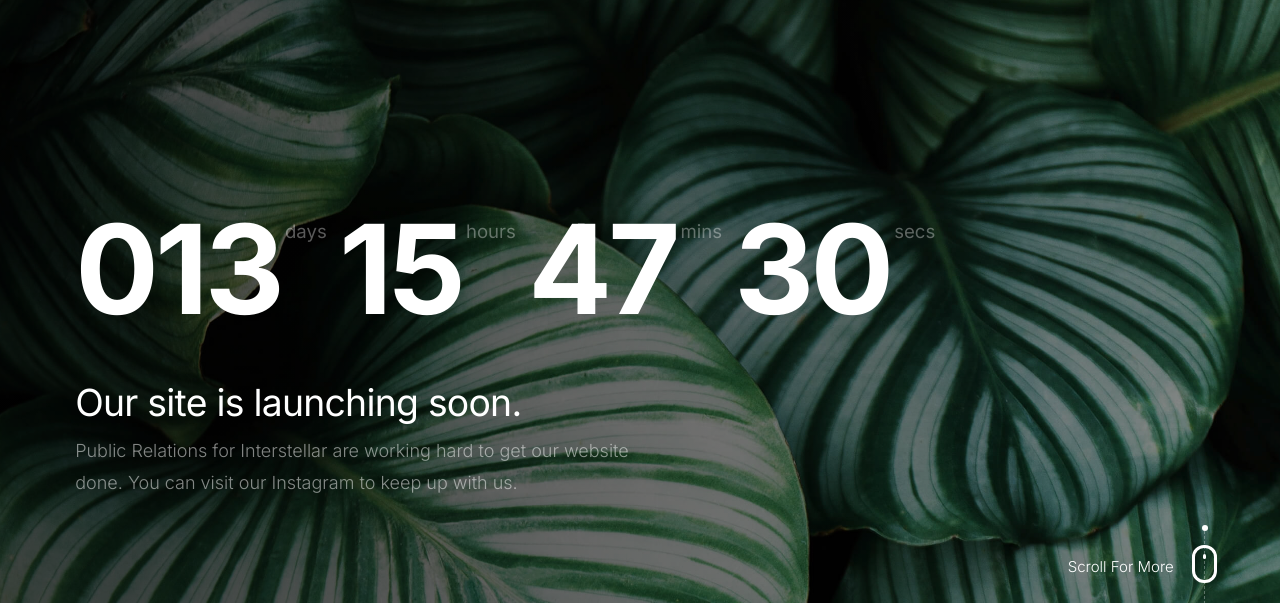
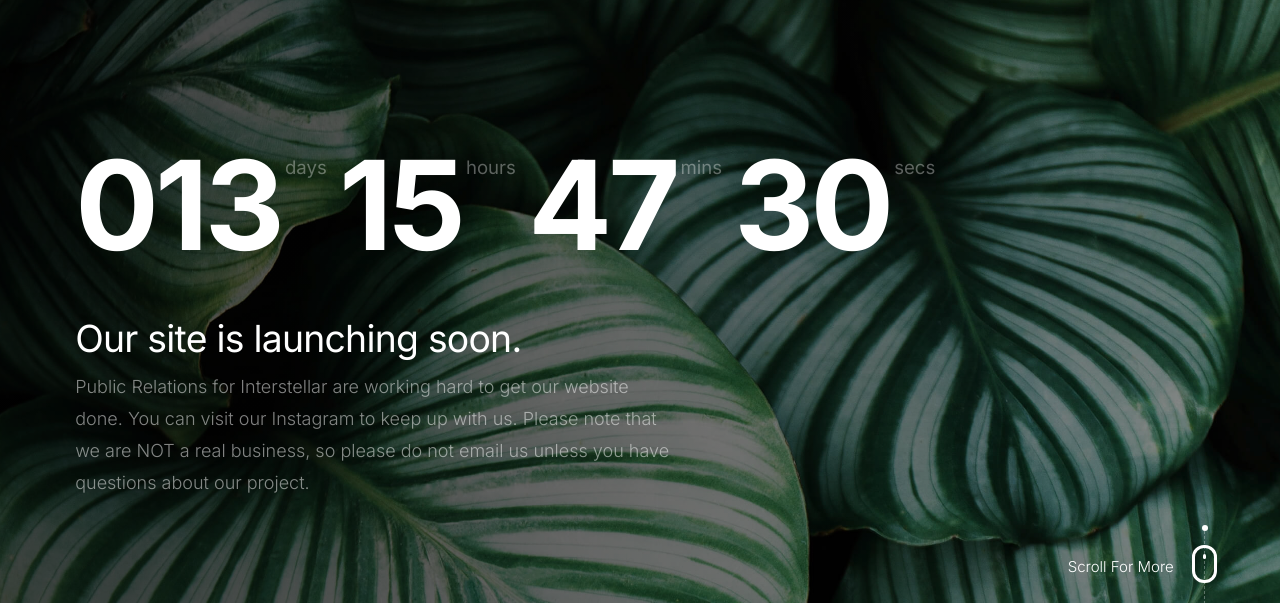
Before and after one commit to abhayj0t/abhayj0t.github.io, a plain HTML site: page index.html in a window 1280 px wide. Both pictures are taken after a click on the tab "ABOUT". Shown: the part 197-800 px from the top of the page. Drawn offline with Linux system fonts and the light colour scheme.

Commit message:
Update index.html

```diff
--- a/index.html
+++ b/index.html
@@ -102,7 +102,7 @@
                     <div class="s-intro__content-bottom">
                         <h1 class="s-intro__content-title">Our site is launching soon.</h1>
                         <p>
-                        Public Relations for Interstellar are working hard to get our website done. You can visit our Instagram to keep up with us.
+                        Public Relations for Interstellar are working hard to get our website done. You can visit our Instagram to keep up with us. Please note that we are NOT a real business, so please do not email us unless you have questions about our project.
                         </p>
                     </div>
 
```
